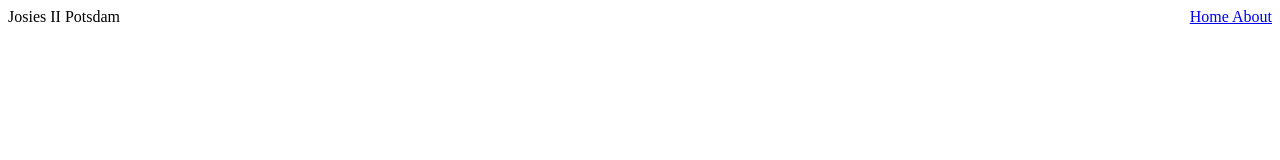
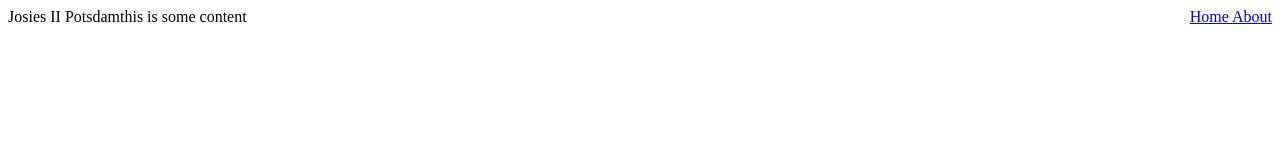
Before and after one commit to holdenmperkins/holdenmperkins.github.io, a plain HTML site: page index.html in a window 1280 px wide. Drawn offline with nearby package versions, Linux system fonts and the light colour scheme; no server answers.

Commit message:
add content to index

```diff
--- a/index.html
+++ b/index.html
@@ -18,6 +18,10 @@
 </head>
 <body>
     <div id="header"></div>
+
+    <div>
+        this is some content
+    </div>
 <!--Remaining section-->
 <div id="footer"></div>
 
```
